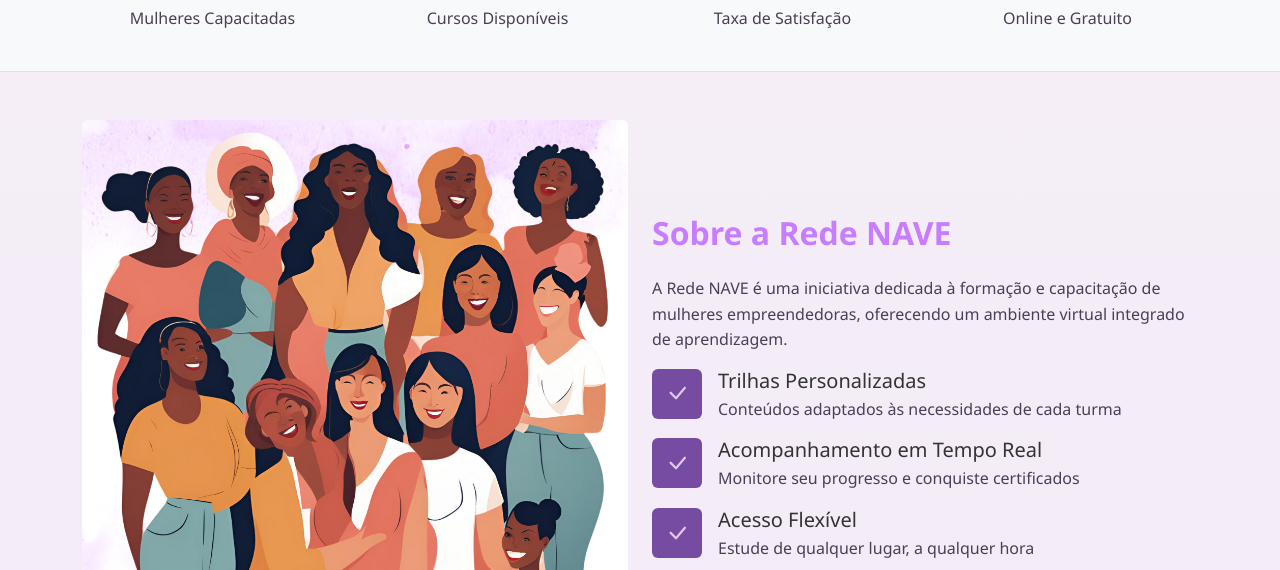
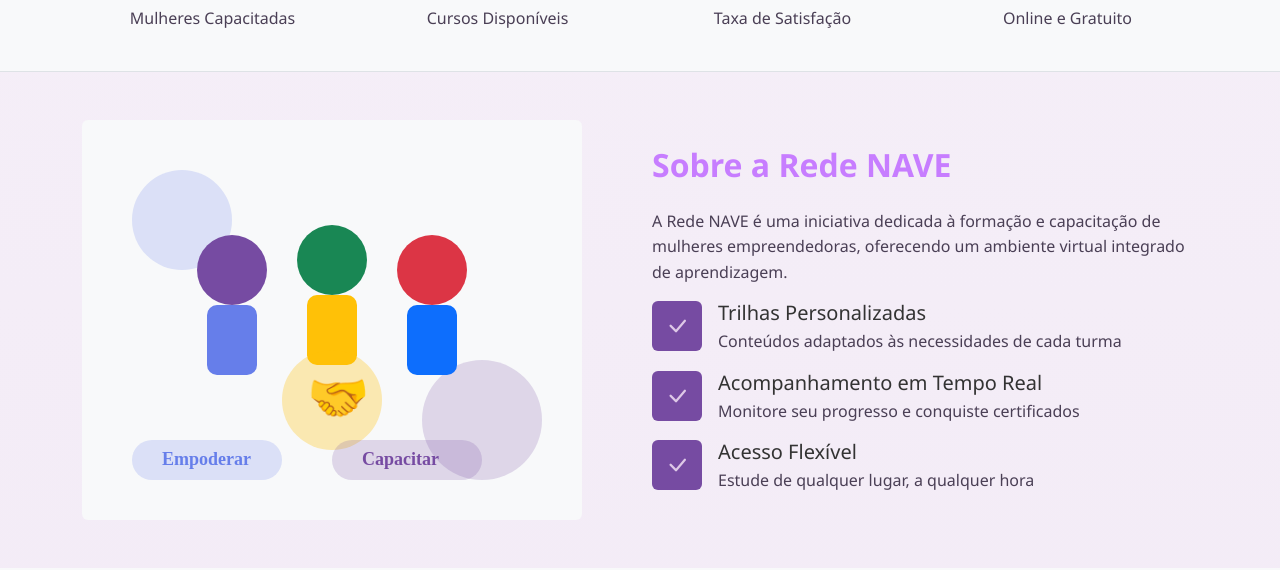
Before and after one commit to Hicaro-Andre/RedeNave-Front, a React (Vite) app: page / in a window 1280 px wide. Shown: the part 915-1485 px from the top of the page. Built offline with nearby package versions, Linux system fonts and the light colour scheme.

Commit message:
feat: pictures react

```diff
--- a/src/components/HomePage/AboutSection.jsx
+++ b/src/components/HomePage/AboutSection.jsx
@@ -1,4 +1,7 @@
 import React from "react";
+
+
+import fotoabout from "/src/assets/index/about.svg";
 
 export default function AboutSection() {
   return (
@@ -9,7 +12,7 @@ export default function AboutSection() {
           {/* IMAGEM */}
           <div className="col-lg-6 mb-4 mb-lg-0">
             <img
-              src="src/assets/sobre/REDE NAVE.png"
+              src={fotoabout}
               alt="Sobre a Rede NAVE"
               className="img-fluid rounded"
             />
--- a/src/components/HomePage/HomeHero.jsx
+++ b/src/components/HomePage/HomeHero.jsx
@@ -1,4 +1,6 @@
 import React from "react";
+
+import fotobanner from "/src/assets/index/hero-illustration.jpeg";
 
 export default function HeroSection() {
   return (
@@ -32,7 +34,7 @@ export default function HeroSection() {
           {/* Imagem */}
           <div className="col-lg-6 mt-4 mt-lg-0">
             <img
-              src="/src/assets/index/hero-illustration.jpeg"
+              src={fotobanner}
               alt="Mulheres empreendedoras"
               className="img-fluid"
             />
```
